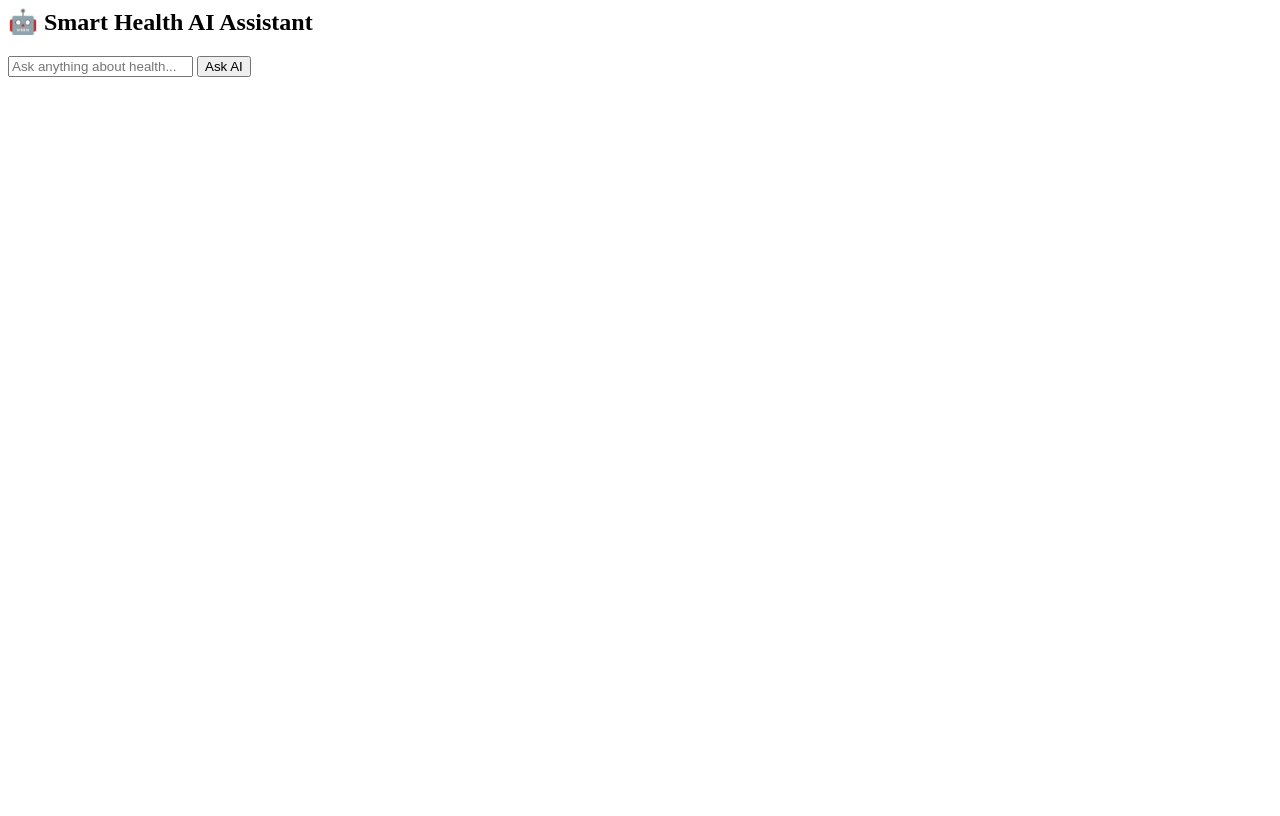
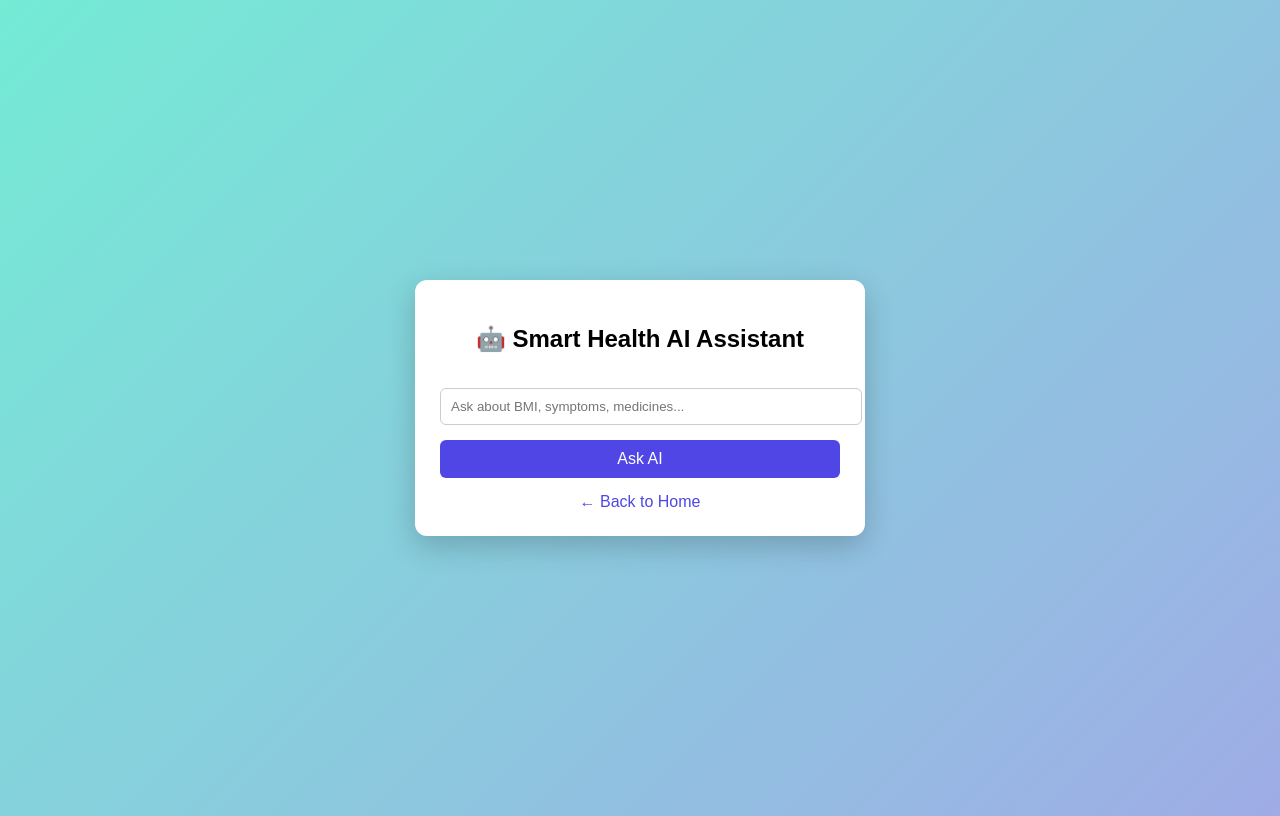
Before and after one commit to sanaayisha659-netizen/smart-health-assistant, a Flask app: page /ai in a window 1280 px wide. Before the commit the page ends 77 px from the top, so only its background shows below. Run offline with Flask 3, Linux system fonts and the light colour scheme; parts of the project's set-up code (start-up, migrations or seed data) failed here and were passed over.

Commit message:
Update ai.html

```diff
--- a/templates/ai.html
+++ b/templates/ai.html
@@ -1,14 +1,89 @@
+<!DOCTYPE html>
+<html lang="en">
+<head>
+    <meta charset="UTF-8">
+    <title>Smart Health AI Assistant</title>
+
+    <style>
+        body {
+            font-family: Arial, sans-serif;
+            background: linear-gradient(135deg, #74ebd5, #9face6);
+            min-height: 100vh;
+            display: flex;
+            align-items: center;
+            justify-content: center;
+        }
+
+        .box {
+            background: white;
+            width: 400px;
+            padding: 25px;
+            border-radius: 12px;
+            box-shadow: 0 10px 30px rgba(0,0,0,0.2);
+            text-align: center;
+        }
+
+        input {
+            width: 100%;
+            padding: 10px;
+            margin-top: 15px;
+            border-radius: 6px;
+            border: 1px solid #ccc;
+        }
+
+        button {
+            margin-top: 15px;
+            padding: 10px;
+            width: 100%;
+            border: none;
+            background: #4f46e5;
+            color: white;
+            border-radius: 6px;
+            font-size: 16px;
+            cursor: pointer;
+        }
+
+        button:hover {
+            background: #4338ca;
+        }
+
+        pre {
+            text-align: left;
+            background: #f4f4f4;
+            padding: 15px;
+            margin-top: 20px;
+            border-radius: 6px;
+            white-space: pre-wrap;
+        }
+
+        a {
+            display: block;
+            margin-top: 15px;
+            color: #4f46e5;
+            text-decoration: none;
+        }
+    </style>
+</head>
+
+<body>
+
+<div class="box">
     <h2>🤖 Smart Health AI Assistant</h2>
 
-<form method="post">
-    <input type="text" name="message"
-           placeholder="Ask anything about health..."
+    <form method="POST">
+        <input type="text"
+               name="query"
+               placeholder="Ask about BMI, symptoms, medicines..."
                required>
         <button type="submit">Ask AI</button>
     </form>
 
     {% if response %}
-<pre style="margin-top:20px;">
-{{ response }}
-</pre>
+        <pre>{{ response }}</pre>
     {% endif %}
+
+    <a href="/">← Back to Home</a>
+</div>
+
+</body>
+</html>
```
Lines whose indentation alone changed are shown as unchanged.
